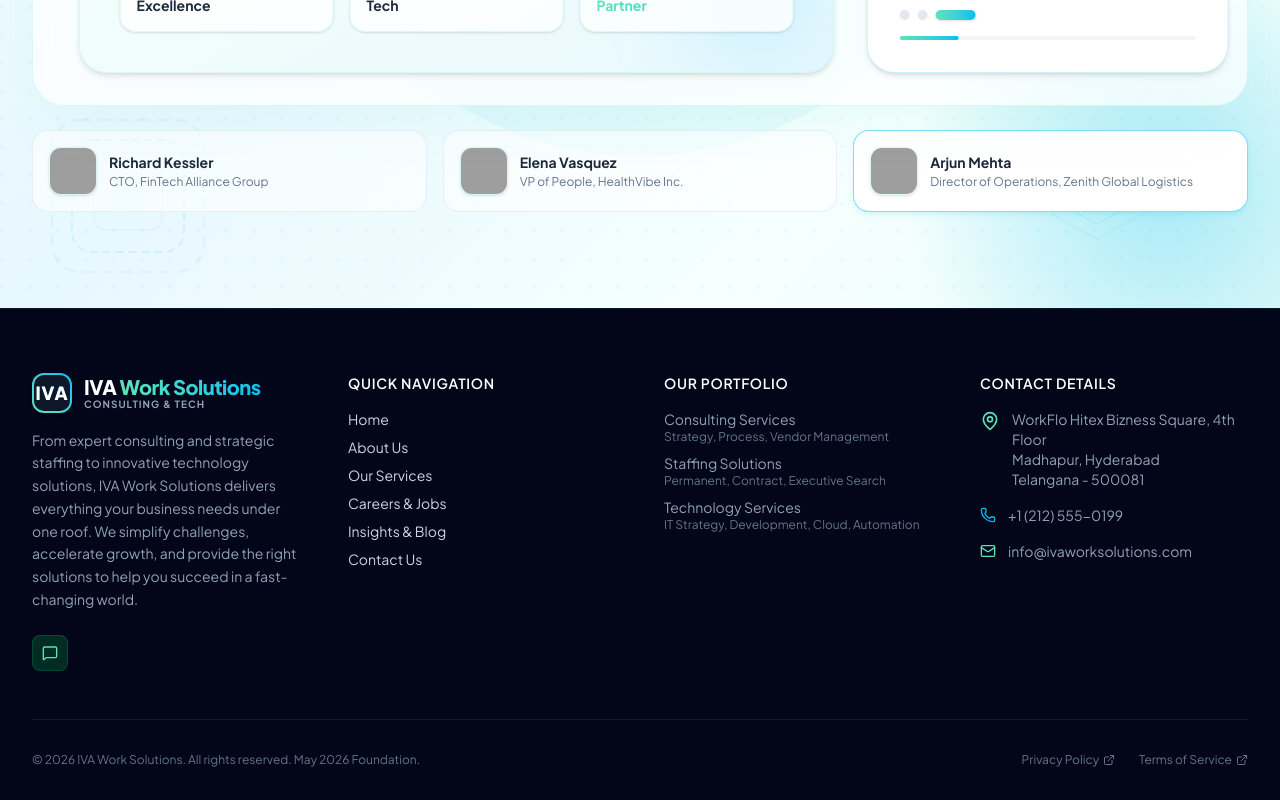
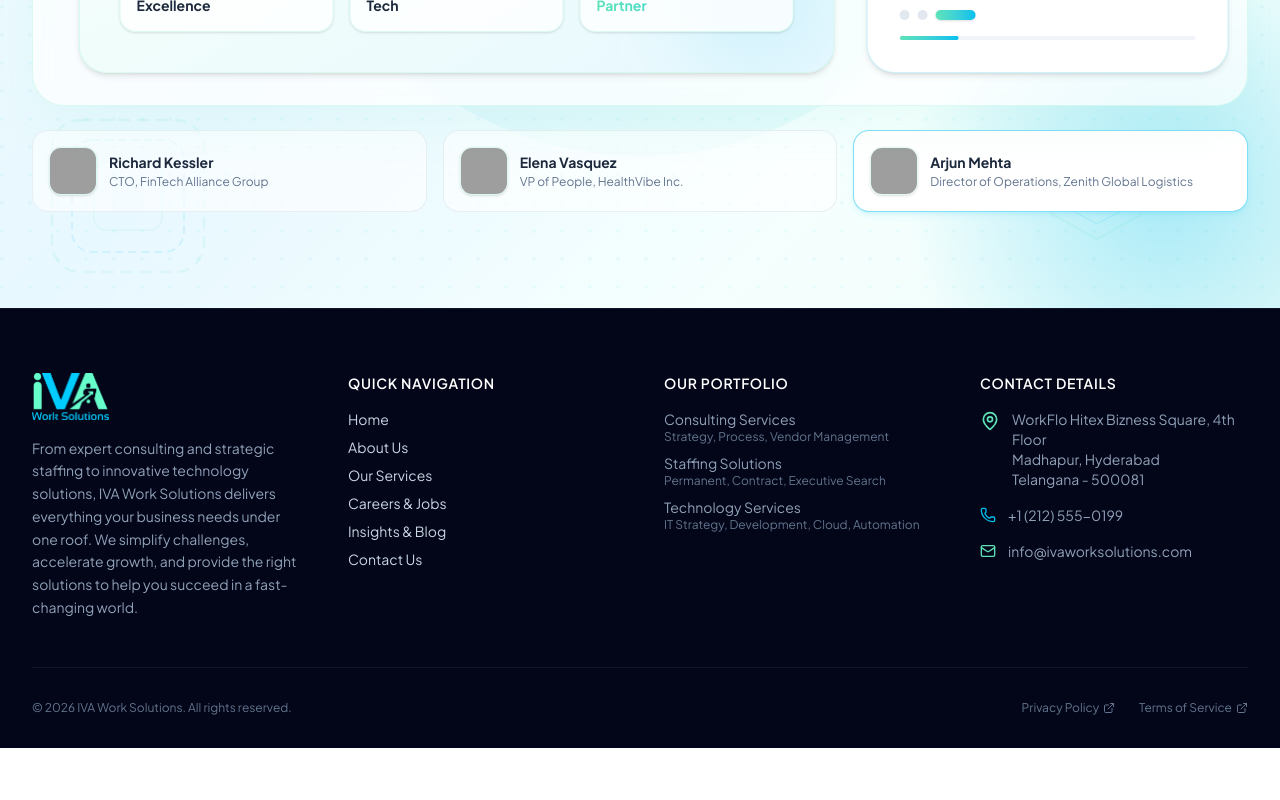
Before and after one commit to Rehankhadir/Ivaworks, a React (Vite) app: page / in a window 1280 px wide. Shown: the part 4133-4933 px from the top of the page. After the commit the page ends 4881 px from the top, so only its background shows below. Built offline with nearby package versions, Linux system fonts and the light colour scheme; grey boxes are pictures that could not be loaded; the HTML template or start-up script is replaced by a standard one.

Commit message:
Footer changes

```diff
--- a/src/components/Footer.tsx
+++ b/src/components/Footer.tsx
@@ -1,5 +1,6 @@
 import { Page } from '../types';
 import { Mail, Phone, MapPin, ExternalLink, MessageSquare } from 'lucide-react';
+import logo from '../assets/logo.png';
 
 interface FooterProps {
   setCurrentPage: (page: Page) => void;
@@ -15,34 +16,13 @@ export default function Footer({ setCurrentPage }: FooterProps) {
 
           {/* Brand Identity */}
           <div className="space-y-4">
-            <div className="flex items-center space-x-3 cursor-pointer group" onClick={() => setCurrentPage('home')}>
-              <div className="h-10 w-10 rounded-xl bg-gradient-to-tr from-[#5EE3B7] to-[#00BFEF] p-[2px] shadow-md">
-                <div className="h-full w-full bg-slate-900 rounded-[10px] flex items-center justify-center">
-                  <span className="text-white font-extrabold text-lg tracking-wider bg-gradient-to-tr from-[#5EE3B7] to-[#00BFEF] bg-clip-text text-transparent">IVA</span>
-                </div>
-              </div>
-              <div>
-                <span className="text-xl font-extrabold text-white tracking-tight block">
-                  IVA <span className="bg-gradient-to-r from-[#5EE3B7] to-[#00BFEF] bg-clip-text text-transparent">Work Solutions</span>
-                </span>
-                <span className="text-[10px] tracking-widest text-slate-400 uppercase font-bold block -mt-1">Consulting & Tech</span>
-              </div>
+            <div className="cursor-pointer" onClick={() => setCurrentPage('home')}>
+              <img src={logo} alt="IVA Work Solutions Logo" className="object-contain h-12 w-auto" />
             </div>
             <p className="text-sm text-slate-400 leading-relaxed">
               From expert consulting and strategic staffing to innovative technology solutions, IVA Work Solutions delivers everything your business needs under one roof. We simplify challenges, accelerate growth, and provide the right solutions to help you succeed in a fast-changing world.
             </p>
-            <div className="flex space-x-4 pt-2">
-              {/* WhatsApp Quick Chat */}
-              <a
-                href="https://wa.me/1234567890"
-                target="_blank"
-                rel="noreferrer"
-                className="h-9 w-9 rounded-lg bg-emerald-950 hover:bg-emerald-900 border border-emerald-500/20 flex items-center justify-center text-[#5EE3B7] transition-colors"
-                title="Chat with us on WhatsApp"
-              >
-                <MessageSquare className="h-4 w-4" />
-              </a>
-            </div>
+
           </div>
 
           {/* Quick Nav Links */}
@@ -117,7 +97,7 @@ export default function Footer({ setCurrentPage }: FooterProps) {
         {/* Lower Footer */}
         <div className="pt-8 border-t border-slate-900 text-xs text-slate-500 flex flex-col sm:flex-row justify-between items-center gap-4">
           <div>
-            &copy; {currentYear} IVA Work Solutions. All rights reserved. May 2026 Foundation.
+            &copy; {currentYear} IVA Work Solutions. All rights reserved.
           </div>
           <div className="flex space-x-6">
             <a href="#privacy" className="hover:text-slate-400 hover:underline flex items-center space-x-1">
```
